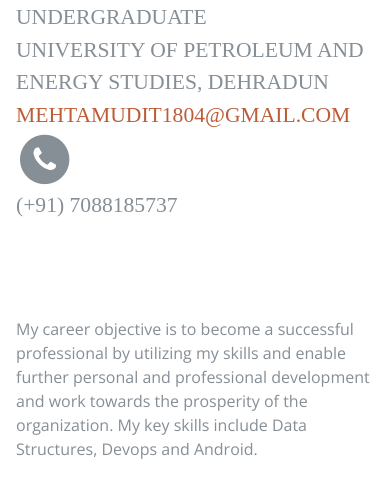
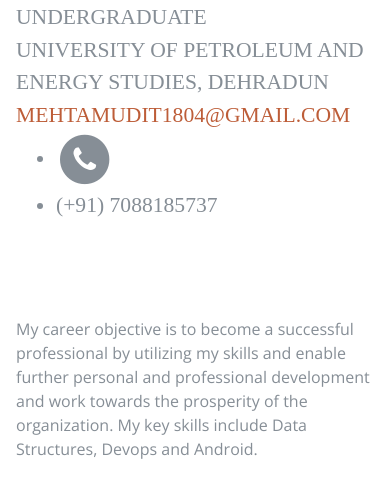
Before and after one commit to mudit1804/mudit1804.github.io, a plain HTML site: page index.html in a window 390 px wide. Shown: the part 341-844 px from the top of the page. Drawn offline with nearby package versions, Linux system fonts and the light colour scheme; a web font is replaced by a local one.

Commit message:
phone button completed

```diff
--- a/index.html
+++ b/index.html
@@ -75,10 +75,15 @@
           <div class="subheading mb-5">Computer Science Undergraduate <br> University Of Petroleum And Energy Studies, Dehradun
             <a href="mailto:mehtamudit1804@gmail.com">mehtamudit1804@gmail.com</a>
             <br>
-                  <span class="fa-stack fa-lg">
-                    <i class="fa fa-circle fa-stack-2x"></i>
-                    <i class="fa fa-phone fa-stack-1x fa-inverse"></i>
-                  </span><p> (+91) 7088185737</p>
+                <ul>
+                  <li>
+                    <span class="fa-stack fa-lg">
+                      <i class="fa fa-circle fa-stack-2x"></i>
+                      <i class="fa fa-phone fa-stack-1x fa-inverse"></i>
+                    </span>
+                  </li>
+                  <li>(+91) 7088185737</li>
+                </ul>
 
 
             <br>
```
